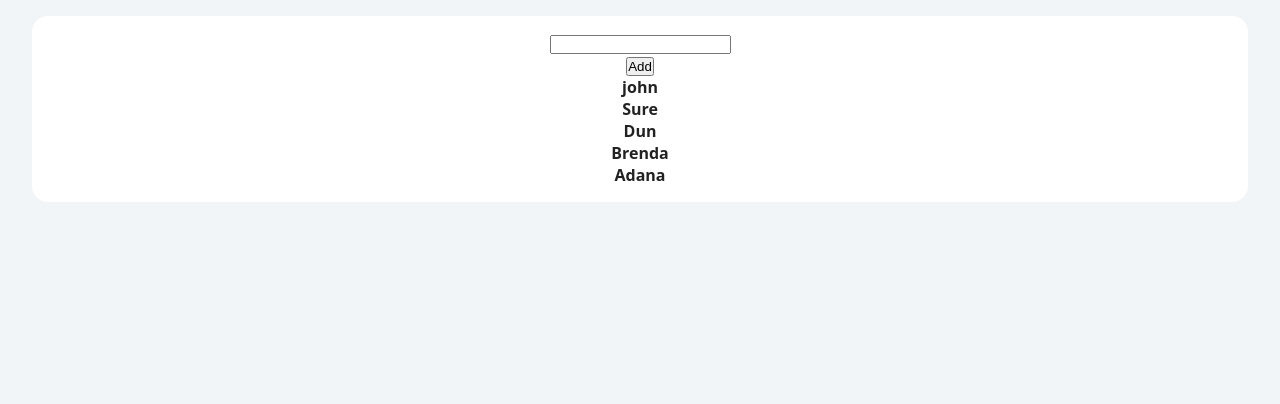
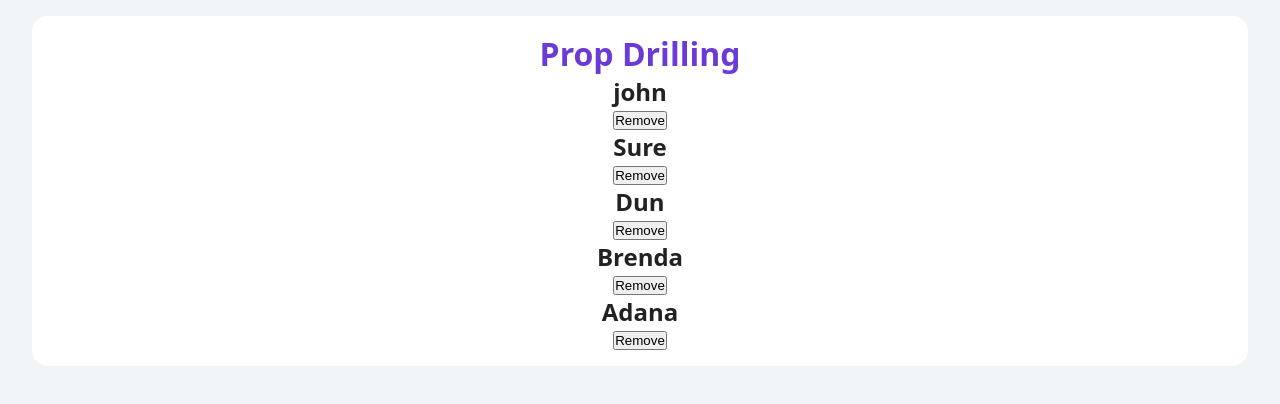
Before and after one commit to Suredun254/tutorial, a React (Create React App) app: page / in a window 1280 px wide. Shown: the top 404 px of the page. Built offline with nearby package versions, Linux system fonts and the light colour scheme.

Commit message:
further learning on useReducer and prop drilling

```diff
--- a/src/App.js
+++ b/src/App.js
@@ -1,10 +1,10 @@
 import React from "react";
 
-import Index from "./advancedReact/UseReducer/index";
+import PropDrilling from "./advancedReact/Prop Drilling/PropDrilling";
 const App = () => {
   return (
     <div className="maindiv">
-      <Index />
+      <PropDrilling />
     </div>
   );
 };
--- /dev/null
+++ b/src/advancedReact/Prop Drilling/PropDrilling.js
@@ -0,0 +1,46 @@
+import React, { useState } from "react";
+import { data } from "../UseStates/names";
+const PropDrilling = () => {
+  const [people, setPeople] = useState(data);
+  const removePerson = (id) => {
+    setPeople((people) => people.filter((person) => person.id !== id));
+  };
+
+  return (
+    <>
+      <h1>Prop Drilling</h1>
+      <List people={people} removePerson={removePerson} />
+    </>
+  );
+};
+const List = ({ people, removePerson }) => {
+  return (
+    <>
+      {people.map((person) => {
+        return (
+          <SinglePerson
+            key={person.id}
+            {...person}
+            removePerson={removePerson}
+          />
+        );
+      })}
+    </>
+  );
+};
+const SinglePerson = ({ id, name, removePerson }) => {
+  return (
+    <>
+      <h2>{name}</h2>
+      <button
+        onClick={() => {
+          removePerson(id);
+        }}
+      >
+        Remove
+      </button>
+    </>
+  );
+};
+
+export default PropDrilling;
--- a/src/advancedReact/UseReducer/Modal.js
+++ b/src/advancedReact/UseReducer/Modal.js
@@ -1,7 +1,16 @@
-import React from "react";
+import React, { useEffect } from "react";
 
-const Modal = () => {
-  return <div>Modal</div>;
+const Modal = ({ modalContent, closeModal }) => {
+  useEffect(() => {
+    setTimeout(() => {
+      closeModal();
+    }, 3000);
+  });
+  return (
+    <div>
+      <p>{modalContent}</p>
+    </div>
+  );
 };
 
 export default Modal;
--- a/src/advancedReact/UseReducer/index.js
+++ b/src/advancedReact/UseReducer/index.js
@@ -1,23 +1,37 @@
-import React, { useState } from "react";
+import React, { useReducer, useState } from "react";
 import Modal from "./Modal";
 import { data } from "../UseStates/names";
+import { reducer } from "./reducer";
+
+const defaultState = {
+  people: [],
+  isModalOpen: false,
+  modalContent: "",
+};
 const Index = () => {
   const [name, setName] = useState("");
-  const [people, setPeople] = useState(data);
-  const [showModal, setShowModal] = useState(false);
+  // const [people, setPeople] = useState(data);
+  // const [showModal, setShowModal] = useState(false);
 
+  const [state, dispatch] = useReducer(reducer, defaultState);
   const handleSubmit = (e) => {
     e.preventDefault();
     if (name) {
-      setShowModal(true);
-      setPeople([...people, { id: new Date().getTime().toString }]);
+      const newItem = { id: new Date().getTime().toString(), name };
+      dispatch({ type: "ADD_ITEM", payload: newItem });
+      setName("");
     } else {
-      setShowModal(true);
+      dispatch({ type: "NO_VALUE" });
     }
+  };
+  const closeModal = () => {
+    dispatch({ type: "CLOSE_MODAL" });
   };
   return (
     <>
-      {showModal && <Modal />}
+      {state.isModalOpen && (
+        <Modal modalContent={state.modalContent} closeModal={closeModal} />
+      )}
       <form action="" onSubmit={handleSubmit}>
         <div>
           <input
@@ -28,17 +42,24 @@ const Index = () => {
             onChange={(e) => setName(e.target.value)}
           />
         </div>
-        <button type="submit"> Add</button>
+        <button type="submit">Add</button>
       </form>
-      {people.map((person) => {
+      {state.people.map((person) => {
         return (
           <div key={person.id}>
             <h4>{person.name}</h4>
+            <button
+              type="button"
+              onClick={() =>
+                dispatch({ type: "REMOVE_ITEM", payload: person.id })
+              }
+            >
+              Remove
+            </button>
           </div>
         );
       })}
     </>
   );
 };
-
 export default Index;
--- /dev/null
+++ b/src/advancedReact/UseReducer/reducer.js
@@ -0,0 +1,32 @@
+export const reducer = (state, action) => {
+  if (action.type === "ADD_ITEM") {
+    const newPeople = [...state.people, action.payload];
+    return {
+      ...state,
+      people: newPeople,
+      isModalOpen: true,
+      modalContent: "Item added",
+    };
+  }
+  if (action.type === "NO_VALUE") {
+    return {
+      ...state,
+      isModalOpen: true,
+      modalContent: "please enter value",
+    };
+  }
+  if (action.type === "CLOSE_MODAL") {
+    return {
+      ...state,
+      isModalOpen: false,
+    };
+  }
+  if (action.type === "REMOVE_ITEM") {
+    const newPeople = state.people.filter(
+      (person) => person.id !== action.payload
+    );
+    return { ...state, people: newPeople };
+  }
+
+  throw new Error("no matching action type");
+};
```
